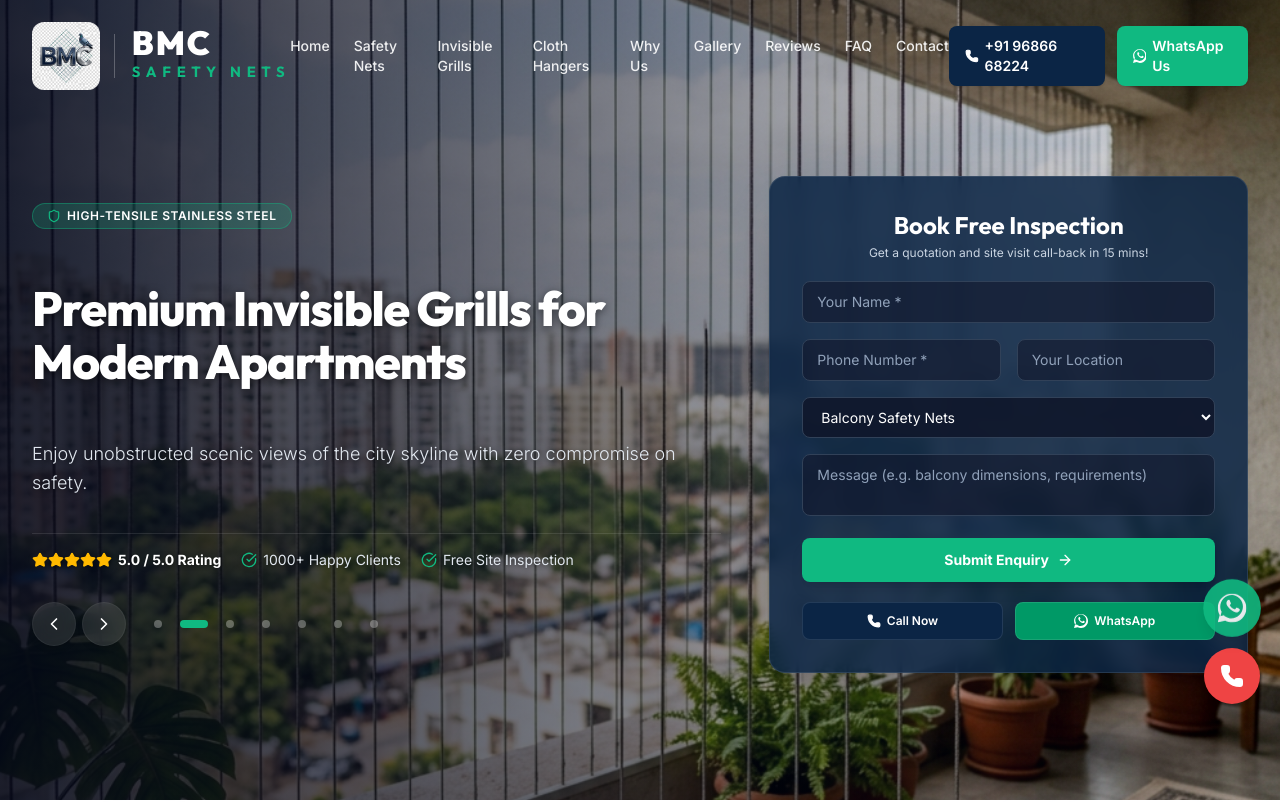
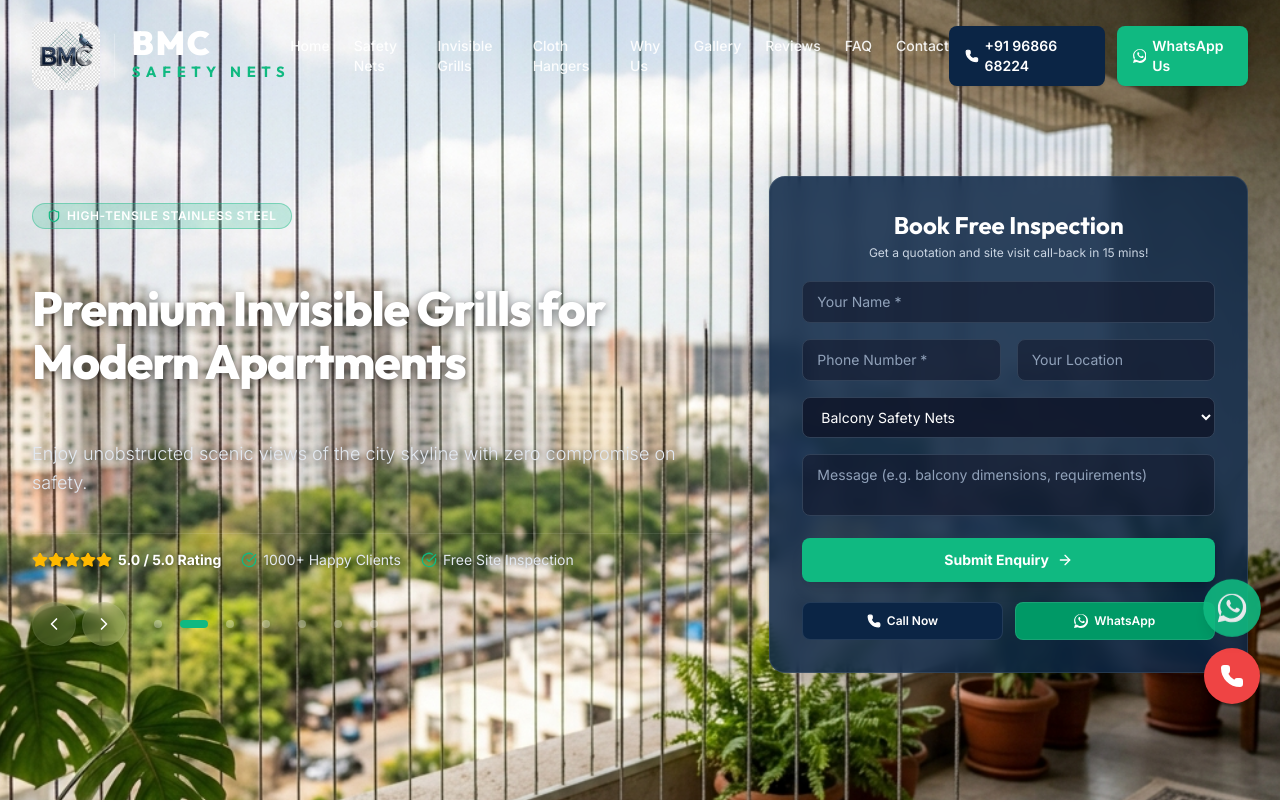
Before and after one commit to ajay-Ai-Ds/BMC-Safety-Nets, a Next.js app: page / in a window 1280 px wide. Shown: the top 802 px of the page. Built offline with nearby package versions, Linux system fonts and the light colour scheme.

Commit message:
blacl tint rempoved

```diff
--- a/src/components/Hero.tsx
+++ b/src/components/Hero.tsx
@@ -160,8 +160,6 @@ export default function Hero() {
             }}
             className="absolute inset-0 w-full h-full"
           >
-            {/* Dark gradient mask - solid on mobile/bottom, gradient left-to-right on desktop */}
-            <div className="absolute inset-0 bg-gradient-to-b lg:bg-gradient-to-r from-slate-950/90 via-slate-950/50 to-transparent z-10" />
             <Image
               src={slides[currentSlide].image}
               alt={slides[currentSlide].title}
```
